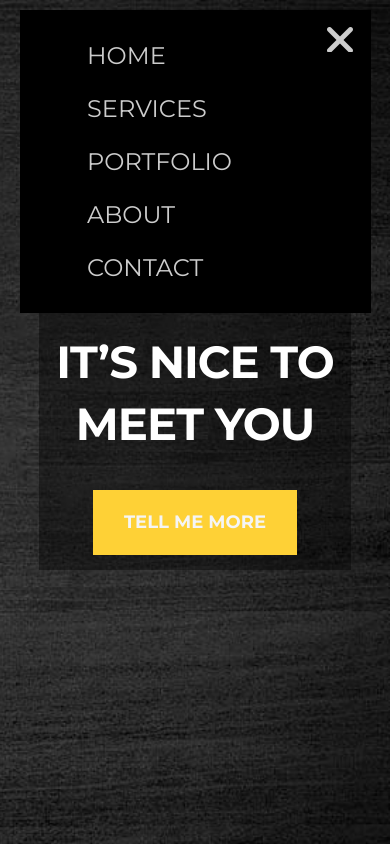
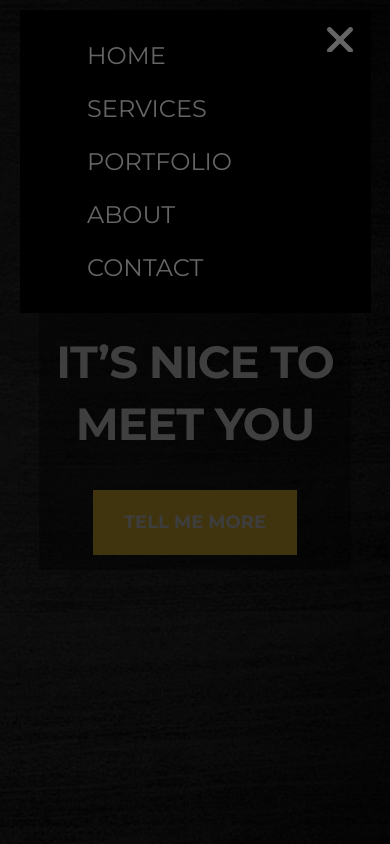
Before and after one commit to MarMilli/LandingPageResume, a website: page app/index.html in a window 390 px wide. Both pictures are taken after a click on the button 339 px from the left and 41 px from the top of the page. Shown: the top 844 px of the page. Drawn offline with nearby package versions, Linux system fonts and the light colour scheme; files that its build step writes are made by us from their sources.

Commit message:
Добавила подложку под выпадающее меню

```diff
--- a/app/html/components/header.html
+++ b/app/html/components/header.html
@@ -5,7 +5,7 @@
         <div class="header__logo">
             <img src="img/MarMilli.png" alt="Сайт резюме">
         </div>
-
+            <div class="bgModalWindow"></div>
         <nav class="menuMain">
 
             <div class="menuMain__items">
--- a/app/index.html
+++ b/app/index.html
@@ -28,7 +28,7 @@
         <div class="header__logo">
             <img src="img/MarMilli.png" alt="Сайт резюме">
         </div>
-
+            <div class="bgModalWindow"></div>
         <nav class="menuMain">
 
             <div class="menuMain__items">
--- a/app/js/main.js
+++ b/app/js/main.js
@@ -75,6 +75,9 @@ $(document).ready(function () {
     var  toggle = false; // переключатель
     //функция открытия выпадающего меню
     function openMenuMainBurger(){
+        if (toggle == false)
+            $('.bgModalWindow').show(); //затемняем фон
+        else $('.bgModalWindow').hide();
             $('.dropdownMenuButton').toggleClass('close'); //меняем иконку бургера на крестик
             $('.menuMain').toggleClass('menuMainBurger'); // открываем меню
             $('.menuMain>div').toggleClass('menuMain__items', toggle).toggleClass('menuMainBurger__items');
@@ -88,7 +91,7 @@ $(document).ready(function () {
     });
     //закрытие меню при клике на любой области вне меню
     $(document).click( function(event){
-      if  (toggle ==  true) {
+      if (toggle == true) {
               if( $(event.target).closest(".menuMain").length ) return;
               openMenuMainBurger();
               console.log('dfsdfsdfsf');
--- a/app/sass/main.sass
+++ b/app/sass/main.sass
@@ -155,6 +155,15 @@ header a, header a:visited, header a:hover
 
 .dropdownMenuButton:hover
   opacity: 1
+
+.bgModalWindow
+  position: fixed
+  top: 0
+  left: 0
+  width: 100%
+  height: 100%
+  background: rgba(0, 0, 0, 0.5)
+  display: none
 
 .header__welcome
   width: 80%
```
Also changed, not shown: app/css/main.css, dist/css/main.css, dist/index.html, dist/js/main.js.
